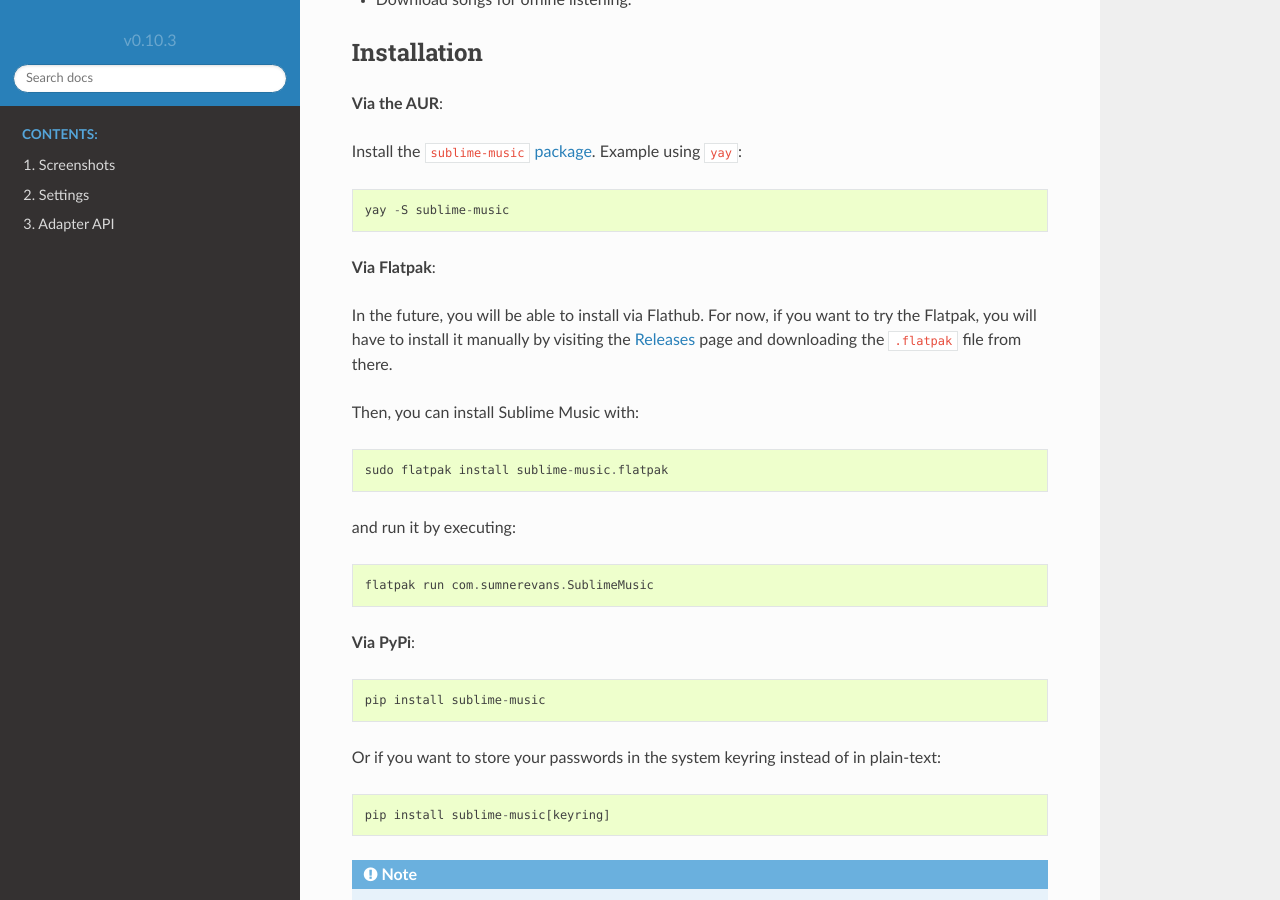
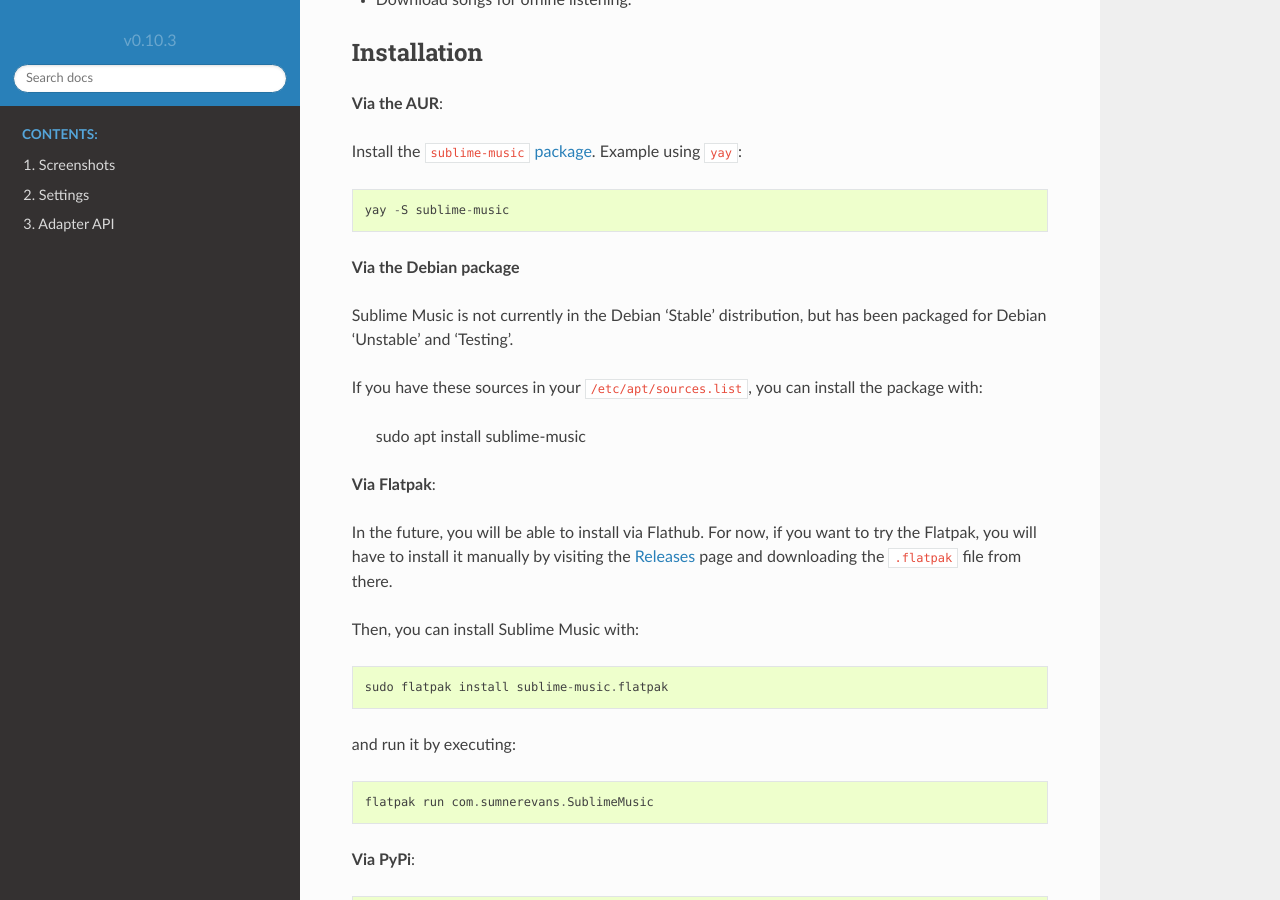
Before and after one commit to sublime-music/sublime-music, a Sphinx documentation site: the page built from docs/index.rst, in a window 1280 px wide and 900 px high, scrolled down 1504 px. Built offline with Sphinx 7.4.7 and the Read the Docs theme 2.0.0, drawn with Linux system fonts in a browser that asks for light colours; pages that are not in the unit, such as notebooks, are missing from menus.

Commit message:
Add instruction to install on Debian

```diff
--- a/docs/index.rst
+++ b/docs/index.rst
@@ -49,6 +49,16 @@
 .. |AUR Package| replace:: ``sublime-music`` package
 .. _AUR Package: https://aur.archlinux.org/packages/sublime-music/
 
+**Via the Debian package**
+
+Sublime Music is not currently in the Debian 'Stable' distribution, but has been
+packaged for Debian 'Unstable' and 'Testing'.
+
+If you have these sources in your ``/etc/apt/sources.list``, you can install
+the package with:
+
+    sudo apt install sublime-music
+
 **Via Flatpak**:
 
 In the future, you will be able to install via Flathub. For now, if you want to
```
